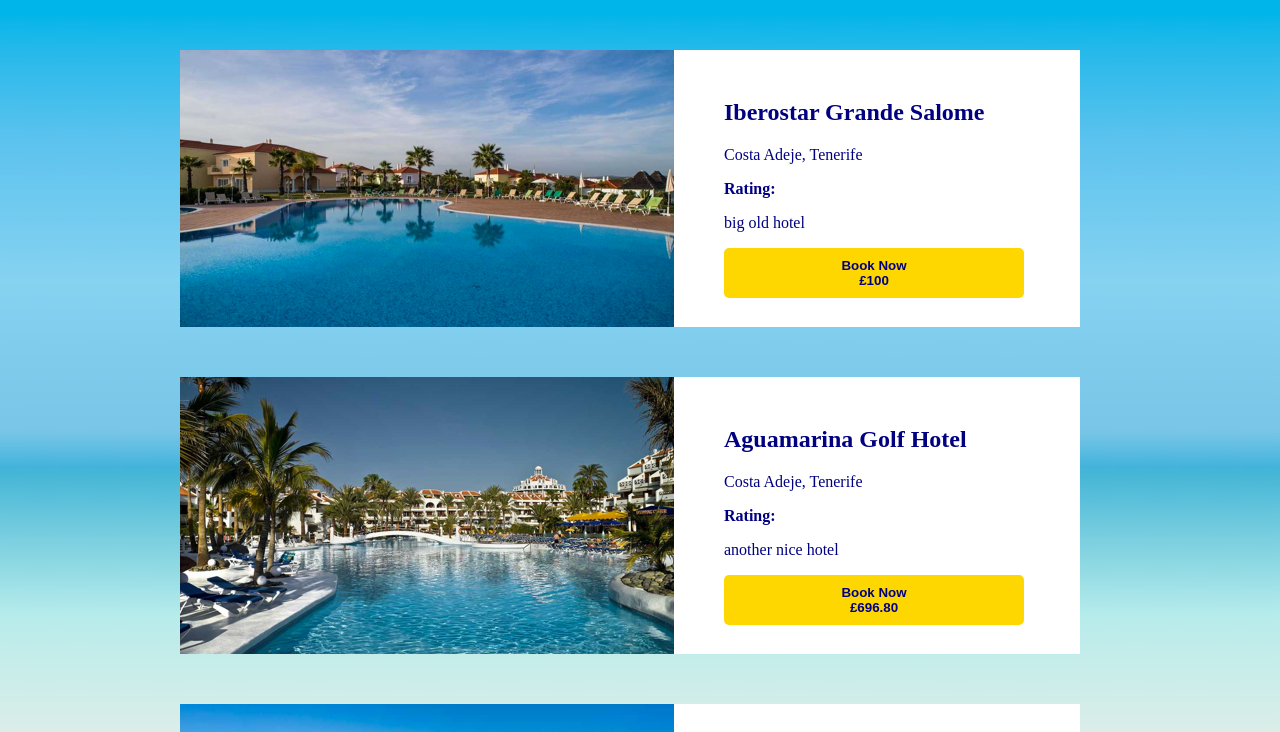
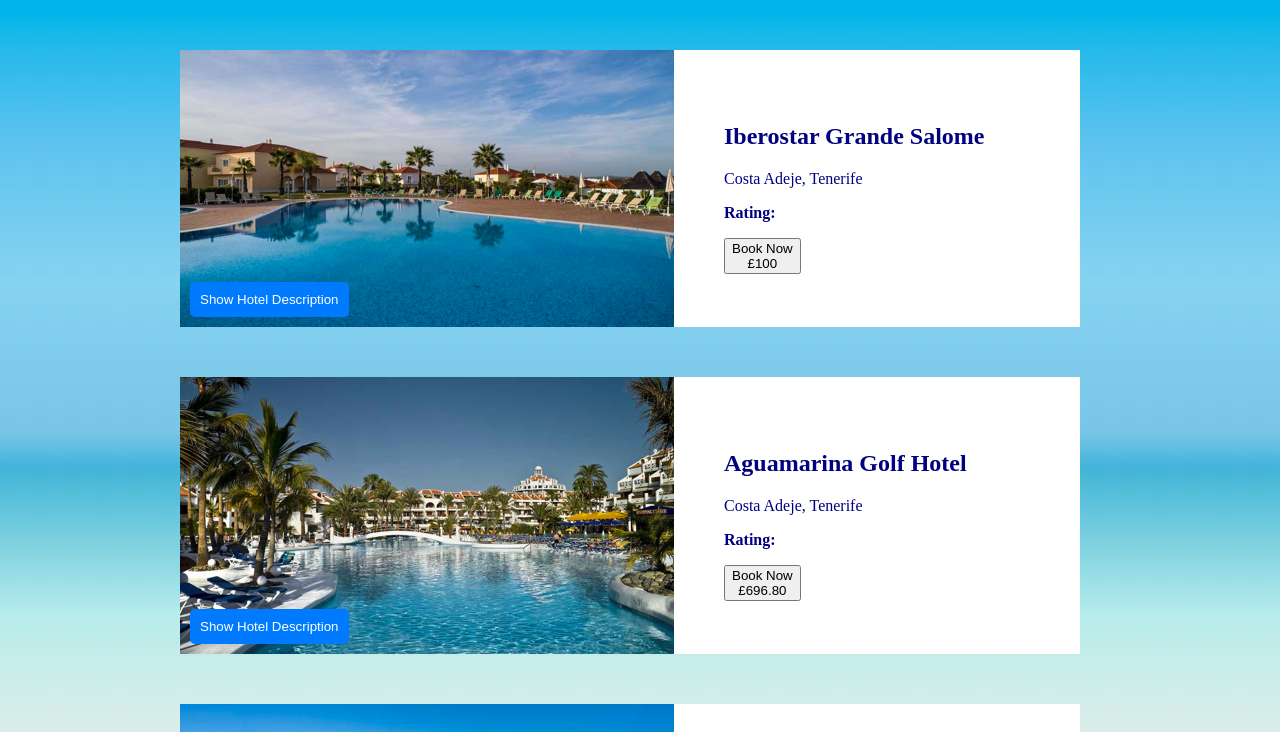
Before and after one commit to dylstar135/hotel-listing, a React (Create React App) app: page / in a window 1280 px wide. Shown: the top 732 px of the page. Built offline with nearby package versions, Linux system fonts and the light colour scheme.

Commit message:
hotel description and toggle added

```diff
--- a/src/components/HotelCard.js
+++ b/src/components/HotelCard.js
@@ -1,18 +1,39 @@
-import React from "react";
+import React, { useState } from "react";
 import "./../styles/HotelCard.css";
 
-const HotelCard = ({ name, location, image, price, description, rating }) => {
+const HotelCard = ({
+  name,
+  location,
+  image,
+  price,
+  description,
+  hotelDescription,
+  rating,
+}) => {
+  const [expanded, setExpanded] = useState(false);
+
+  const toggleDescription = () => {
+    setExpanded(!expanded);
+  };
+
   return (
     <div className="hotel-card-container">
       <img src={image} alt="name" />
       <div className="hotel">
         <h2>{name}</h2>
         <p className="location">{location}</p>
+        <button className="toggle-button" onClick={toggleDescription}>
+          {expanded ? "Hide Hotel Description" : "Show Hotel Description"}
+        </button>
+        <div className={`description-container ${expanded ? "expanded" : ""}`}>
+          <p className="description">
+            {expanded ? hotelDescription : description}
+          </p>
+        </div>
         <p>
           <strong>Rating:</strong>
           <span className="stars">{rating}</span>
         </p>
-        <p className="description">{description}</p>
         <div className="price-button-container">
           <button className="price-button">
             <span className="book-now">Book Now</span>
--- a/src/styles/HotelCard.css
+++ b/src/styles/HotelCard.css
@@ -1,18 +1,35 @@
-.price-button {
-    background-color: gold;
-    padding: 10px 20px;
+.hotel-card-container {
+    position: relative;
+  }
+
+  .toggle-button {
+    position: absolute;
+    bottom: 10px;
+    left: 10px;
+    background-color: #007bff;
+    color: #ffffff;
     border: none;
     border-radius: 5px;
-    font-weight: bold;
+    padding: 10px;
     cursor: pointer;
-    width: 300px;
-    color: navy;
   }
 
-  .price-button:hover {
-    background-color: #ffcc00;
+  .description-container {
+    position: absolute;
+    top: calc(100% + 10px);
+    left: 10px;
+    width: calc(100% - 20px);
+    padding: 10px;
+    background-color: #f8f8f8;
+    border: 1px solid #ccc;
+    border-radius: 5px;
+    transition: height 0.3s ease-out;
+    overflow: hidden;
+    height: 0;
+    visibility: hidden;
   }
 
-  .book-now{
-    color: navy;
+  .expanded {
+    height: auto;
+    visibility: visible;
   }
--- a/src/styles/app.css
+++ b/src/styles/app.css
@@ -17,6 +17,8 @@
 .hotel-card-container{
 
         width: 900px;
+        /*padding: 20px;*/
+        /*border: 1px solid black;*/
         margin-right: 200px;
         margin-top: 50px;
         box-sizing: border-box;
```
